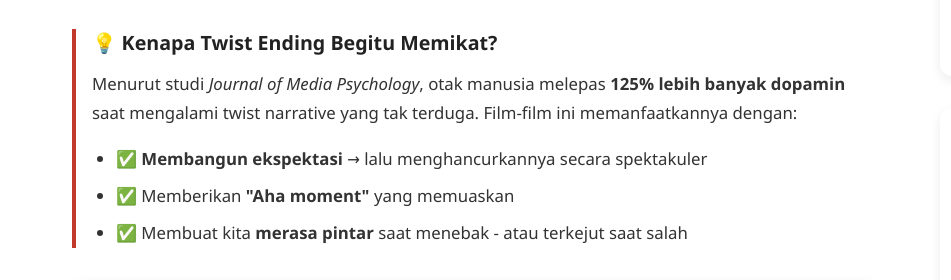
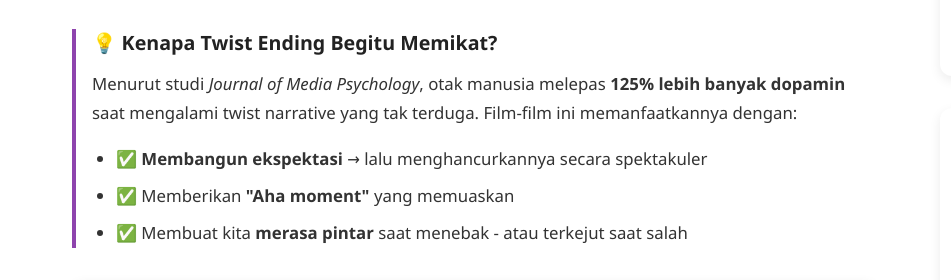
Before and after one commit to AnginFilm/anginfilm, a plain HTML site: page artikel-rekomendasi-twist-ending-3-film-twist-ending.html in a window 1280 px wide. Shown: the part 427-707 px from the top of the page, 0-951 px from the left. Drawn offline with Linux system fonts and the light colour scheme.

Commit message:
Update artikel-rekomendasi-twist-ending-3-film-twist-ending.html

```diff
--- a/artikel-rekomendasi-twist-ending-3-film-twist-ending.html
+++ b/artikel-rekomendasi-twist-ending-3-film-twist-ending.html
@@ -67,7 +67,7 @@
                             class="highlight">spoiler ekstrim</span> yang akan mengubah cara menonton film selamanya!
                         Baca sampai akhir - <em>nomor 3 akan membuatmu mempertanyakan seluruh hidupmu</em>.</p>
 
-                    <div class="box-merah">
+                    <div class="box-ungu">
                         <h3>💡 Kenapa Twist Ending Begitu Memikat?</h3>
                         <p>Menurut studi <em>Journal of Media Psychology</em>, otak manusia melepas <strong>125% lebih
                                 banyak dopamin</strong> saat mengalami twist narrative yang tak terduga. Film-film ini
```
